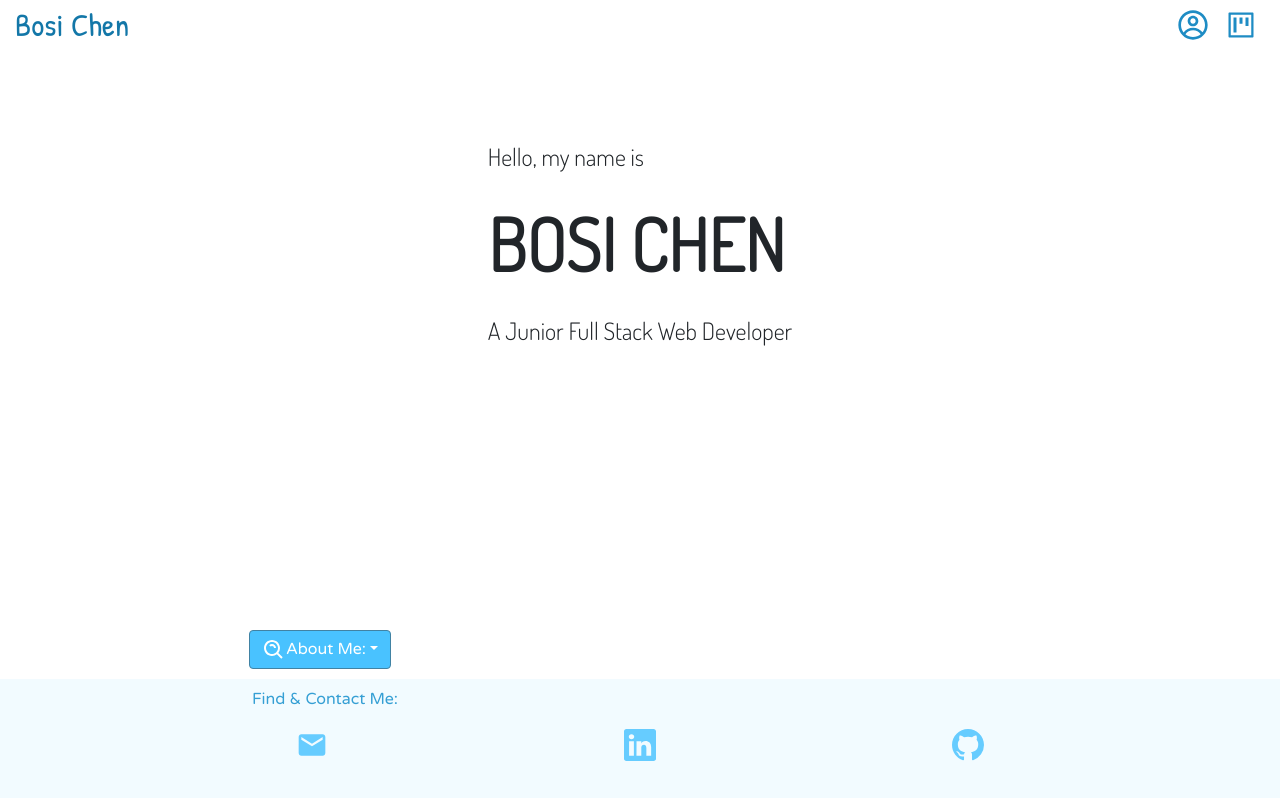
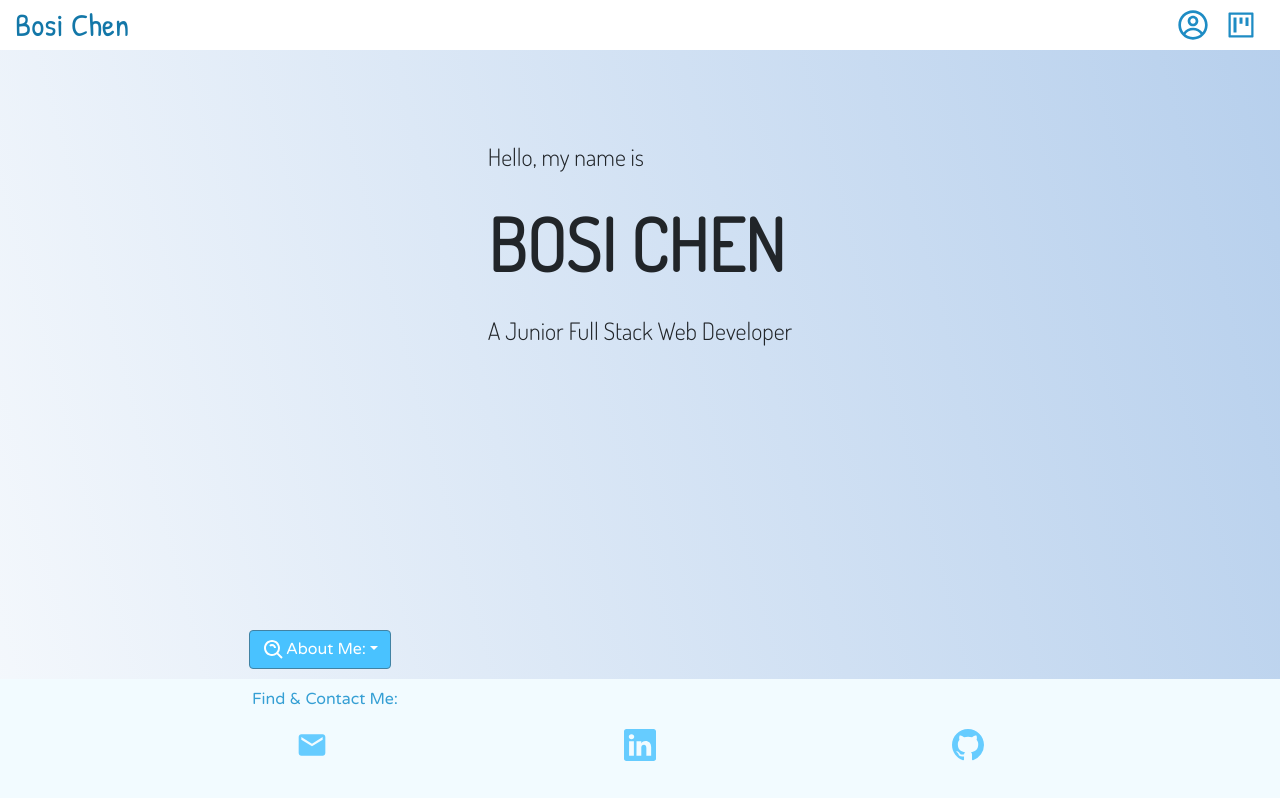
Before and after one commit to BosiC0015/personal-website, a React (Create React App) app: page / in a window 1280 px wide. Shown: the top 798 px of the page. Built offline with nearby package versions, Linux system fonts and the light colour scheme; a web font is replaced by a local one.

Commit message:
add background color

```diff
--- /dev/null
+++ b/src/components/Homepage.css
@@ -0,0 +1,3 @@
+body {
+  background: linear-gradient(75deg, #ffffff, #99bce5b6);
+}
--- a/src/components/Homepage.js
+++ b/src/components/Homepage.js
@@ -1,7 +1,8 @@
 import { Nav } from "./Nav";
 import Introduction from "./Introduction";
+import Stacks from "./Stacks";
 import { Contact } from "./Contact";
-import Stacks from "./Stacks";
+import "./Homepage.css";
 
 export default function Homepage() {
   return (
```
